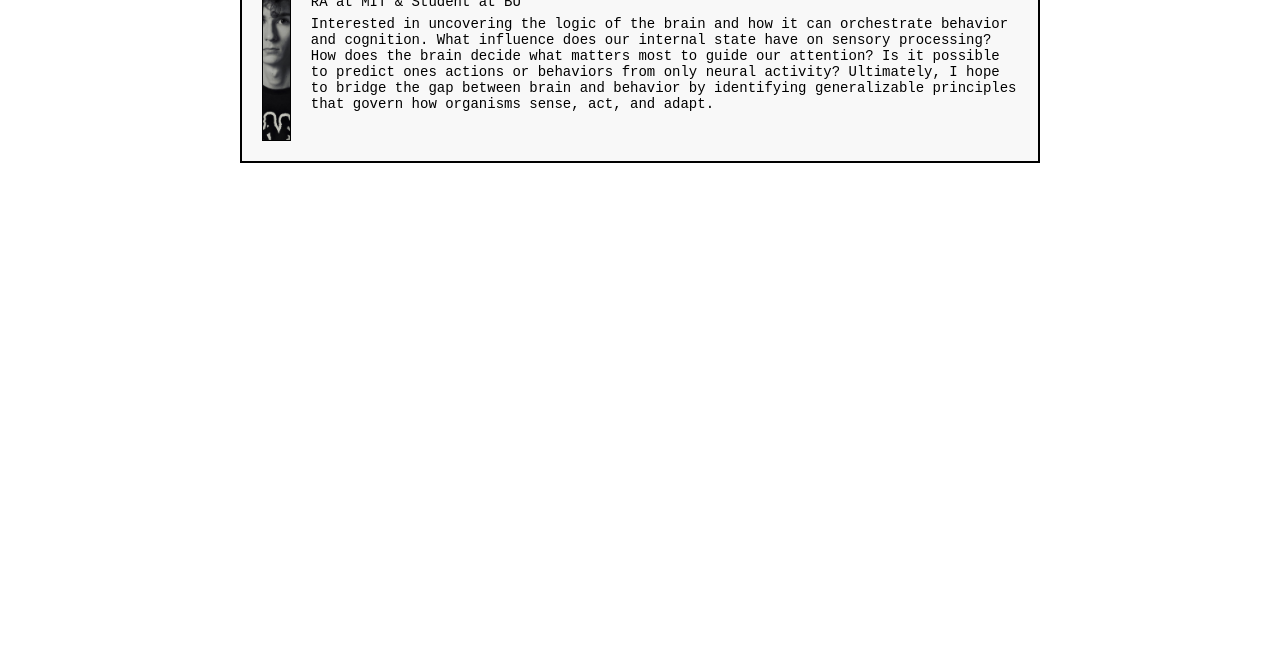
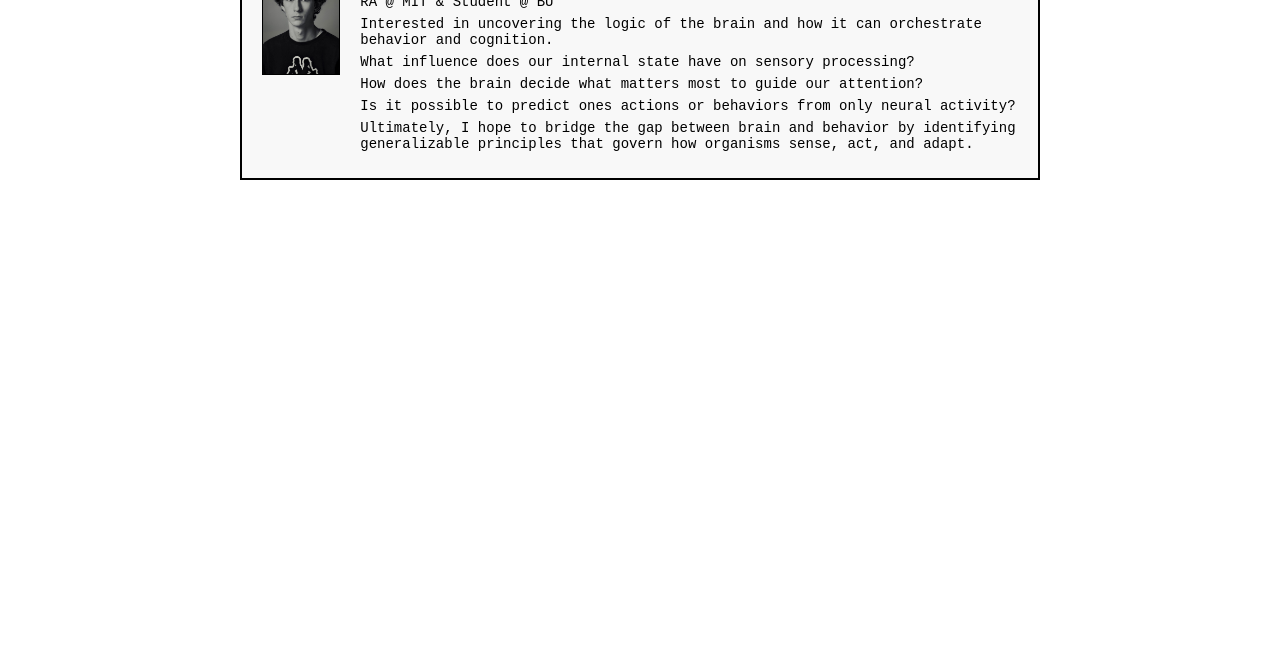
Before and after one commit to mvdokh/Website, a plain HTML site: page index.html in a window 1280 px wide. Shown: the part 143-800 px from the top of the page. Drawn offline with Linux system fonts and the light colour scheme.

Commit message:
Update index.html

```diff
--- a/index.html
+++ b/index.html
@@ -59,19 +59,24 @@
 
         .photo {
             width: 150px;
-            height: 180px;
+            max-height: 180px;
             background: #ddd;
             border: 1px solid #000;
             display: flex;
             align-items: center;
             justify-content: center;
             font-size: 14px;
+            overflow: hidden;
         }
 
         .photo img {
-            width: 100%;
-            height: 100%;
-            object-fit: cover;
+            max-width: 100%;
+            max-height: 100%;
+            width: auto;
+            height: auto;
+            object-fit: contain;
+            display: block;
+            margin: 0 auto;
         }
 
         .info h1 {
@@ -221,8 +226,12 @@
                 </div>
                 <div class="info">
                     <h1>Martin Dokholyan</h1>
-                    <p>RA at MIT & Student at BU</p>
-                    <p>Interested in uncovering the logic of the brain and how it can orchestrate behavior and cognition. What influence does our internal state have on sensory processing?  How does the brain decide what matters most to guide our attention? Is it possible to predict ones actions or behaviors from only neural activity? Ultimately, I hope to bridge the gap between brain and behavior by identifying generalizable principles that govern how organisms sense, act, and adapt.</p>
+                    <p>RA @ MIT & Student @ BU</p>
+                    <p>Interested in uncovering the logic of the brain and how it can orchestrate behavior and cognition.</p>
+                    <p>What influence does our internal state have on sensory processing?</p>
+                    <p>How does the brain decide what matters most to guide our attention?</p>
+                    <p>Is it possible to predict ones actions or behaviors from only neural activity?</p>
+                    <p>Ultimately, I hope to bridge the gap between brain and behavior by identifying generalizable principles that govern how organisms sense, act, and adapt.</p>
                 </div>
             </div>
         </div>
@@ -231,7 +240,8 @@
     <div id="telos" class="tab-content">
         <div class="content-box">
             <h2>τέλος</h2>
-            <p>Content for the telos section will go here.</p>
+            <p>"The desire for “freedom of will” in the superlative, metaphysical sense, such as still holds sway, unfortunately, in the minds of the half-educated, the desire to bear the entire and ultimate responsibility for one’s actions oneself, and to absolve God, the world, ancestors, chance, and society therefrom, involves nothing less than to be precisely this CAUSA SUI, and, with more than Munchausen daring, to pull oneself up into existence by the hair, out of the slough of nothingness. If any one should find out in this manner the crass stupidity of the celebrated conception of “free will” and put it out of his head altogether, I beg of him to carry his “enlightenment” a step further, and also put out of his head the contrary of this monstrous conception of “free will”: I mean “non-free will,” which is tantamount to a misuse of cause and effect."</p>
+            <p>Friedrich Nietzsche - Beyond Good and Evil</p>
         </div>
     </div>
 
```
